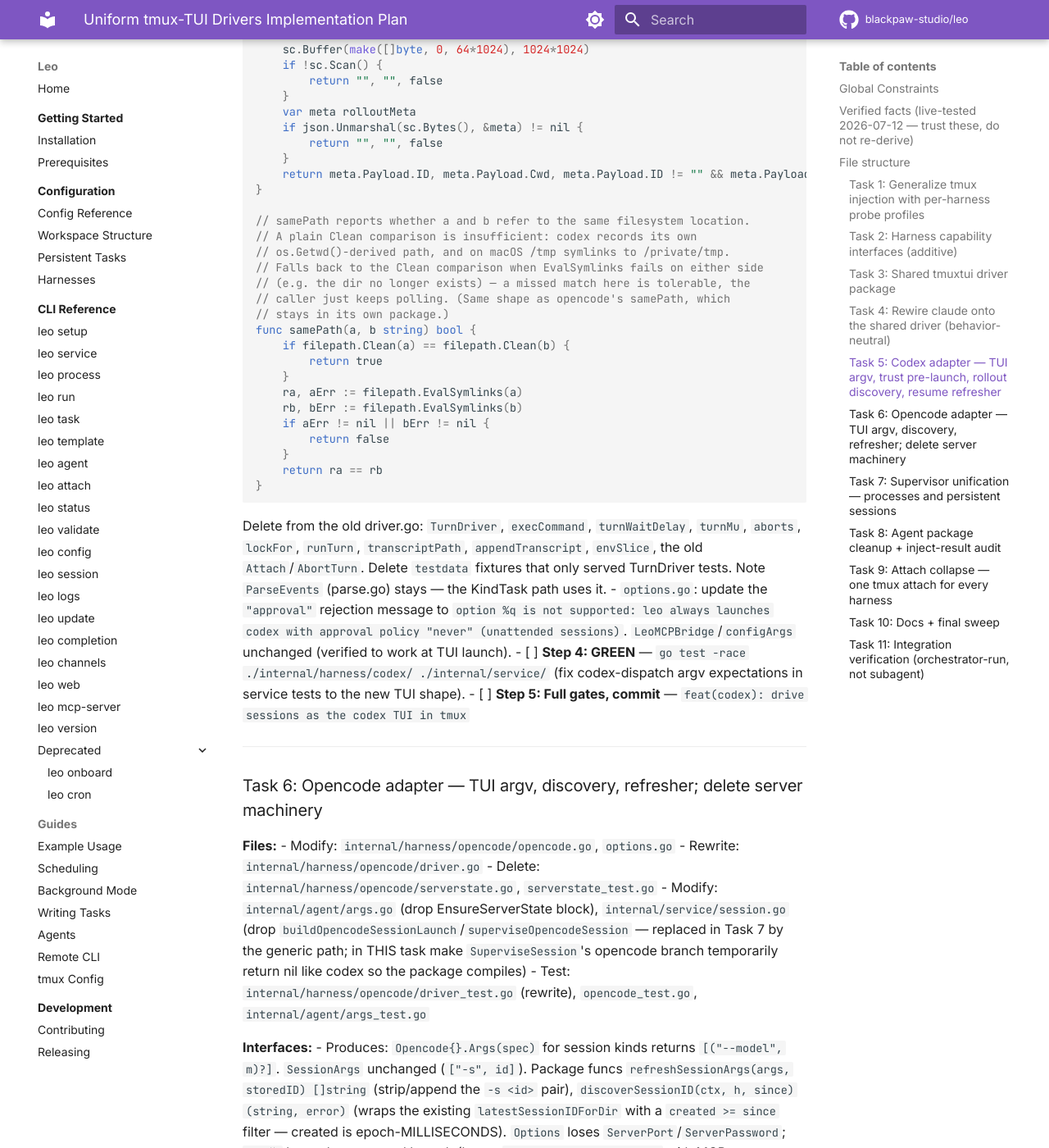
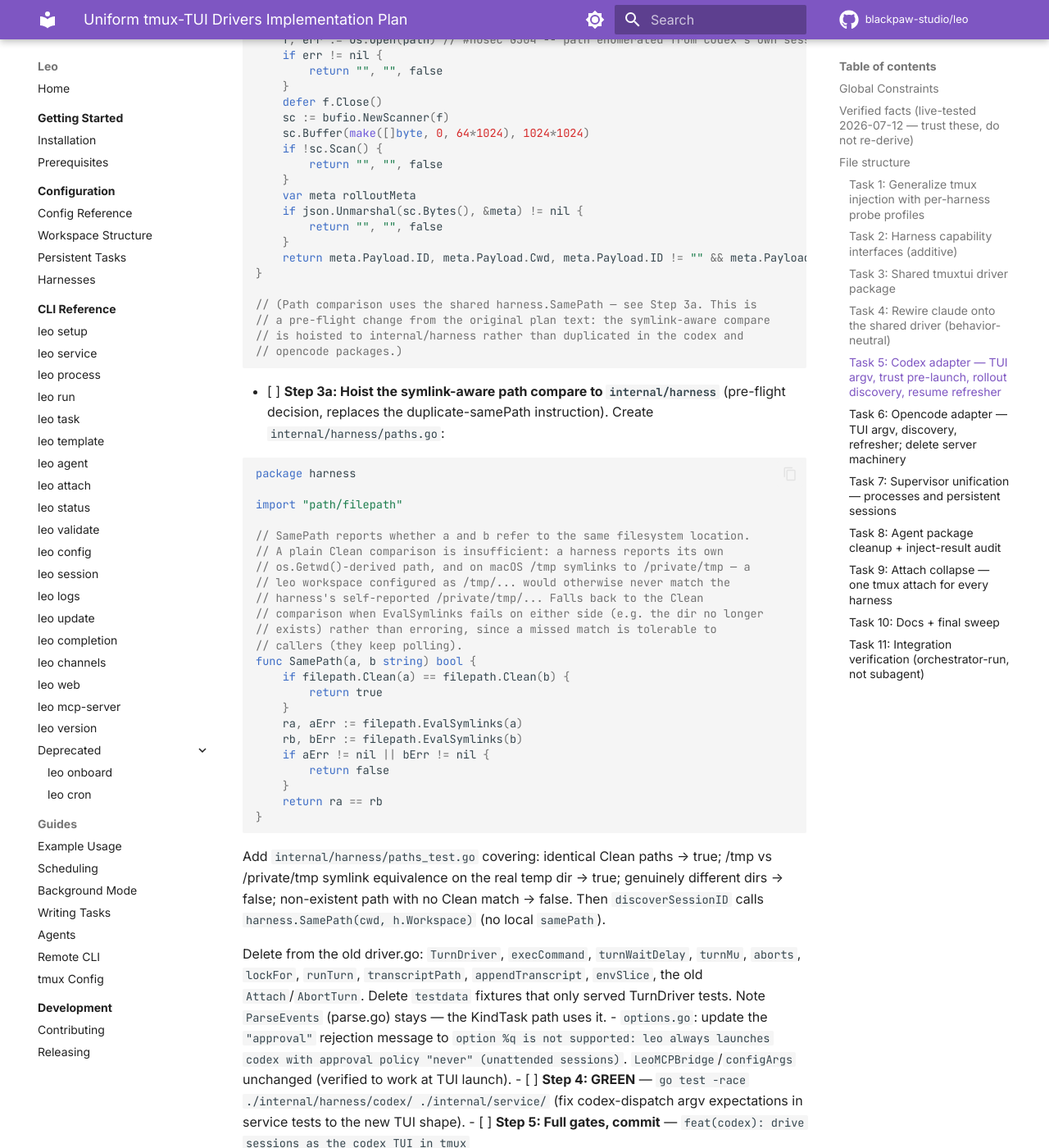
Before and after one commit to blackpaw-studio/leo, an MkDocs documentation site: the page built from docs/superpowers/plans/2026-07-12-uniform-tui-drivers.md, in a window 1280 px wide and 1400 px high, scrolled down 16834 px. Shown: the whole window at 82% size. Built offline with MkDocs 1.6.1 and Material for MkDocs 9.7.7, drawn with Linux system fonts in a browser that asks for light colours; comment, search, counter and statistics services are not loaded; some of the changed text lies outside the part shown.

Commit message:
docs: plan pre-flight fixes (claude-test wording, hoist SamePath)
Claude-Session: https://claude.ai/code/session_01C6Unj8nmJ52WKxfcbj1ZYX

````diff
--- a/docs/superpowers/plans/2026-07-12-uniform-tui-drivers.md
+++ b/docs/superpowers/plans/2026-07-12-uniform-tui-drivers.md
@@ -12,7 +12,7 @@
 
 - Gates on EVERY task commit: `go test -race ./...`, `make lint`, `make e2e` (build-tagged; `go test ./...` does NOT run it), `golangci-lint run ./...` (v2.12.2, brew), `~/go/bin/gosec -exclude=G104,G204,G304,G306,G602,G702,G703,G704 -quiet ./...` — all clean.
 - CI runners have NO tmux and NO harness binaries: tests must stub the existing seams (`injectPromptFn`, `locateTmuxFn`, `execCommand`, `lookPath`, `loopExecCommand`, `supervisedExecFn`) — never invoke real binaries.
-- Existing claude behavior is byte-identical: claude inject/attach/supervise/quick-exit tests pass UNMODIFIED. If a claude test needs changing, stop — the design is being violated.
+- Existing claude BEHAVIOR is byte-identical: claude's behavioral assertions (which dialog→which key, which args→which quick-exit action) and the service-layer supervise/inject tests stay unmodified. Task 4 relocates claude's driver methods into the shared driver, so the claude driver-PACKAGE unit tests may be rewired to the relocated funcs (`DialogKey`, `RecoverQuickExitArgs`, tmuxtui seams) with IDENTICAL expected values. If a behavioral expectation itself must change, stop — the design is being violated. (Pre-flight resolution, 2026-07-12.)
 - Do NOT restart any leo service. Do NOT touch `~/.leo/leo.yaml` or running agents.
 - Commit format `<type>: <description>`, no attribution.
 - Non-persistent scheduled tasks (KindTask) are UNCHANGED for all three harnesses (`claude -p` / `codex exec --json` / `opencode run --format json` + ParseEvents).
@@ -657,7 +657,7 @@ func discoverSessionID(_ context.Context, h harness.SessionHandle, since time.Ti
 			return nil
 		}
 		id, cwd, ok := readRolloutMeta(path)
-		if !ok || !samePath(cwd, h.Workspace) {
+		if !ok || !harness.SamePath(cwd, h.Workspace) {
 			return nil
 		}
 		matches++
@@ -693,14 +693,28 @@ func readRolloutMeta(path string) (id, cwd string, ok bool) {
 	return meta.Payload.ID, meta.Payload.Cwd, meta.Payload.ID != "" && meta.Payload.Cwd != ""
 }
 
-// samePath reports whether a and b refer to the same filesystem location.
-// A plain Clean comparison is insufficient: codex records its own
-// os.Getwd()-derived path, and on macOS /tmp symlinks to /private/tmp.
-// Falls back to the Clean comparison when EvalSymlinks fails on either side
-// (e.g. the dir no longer exists) — a missed match here is tolerable, the
-// caller just keeps polling. (Same shape as opencode's samePath, which
-// stays in its own package.)
-func samePath(a, b string) bool {
+// (Path comparison uses the shared harness.SamePath — see Step 3a. This is
+// a pre-flight change from the original plan text: the symlink-aware compare
+// is hoisted to internal/harness rather than duplicated in the codex and
+// opencode packages.)
+```
+
+- [ ] **Step 3a: Hoist the symlink-aware path compare to `internal/harness`** (pre-flight decision, replaces the duplicate-samePath instruction). Create `internal/harness/paths.go`:
+
+```go
+package harness
+
+import "path/filepath"
+
+// SamePath reports whether a and b refer to the same filesystem location.
+// A plain Clean comparison is insufficient: a harness reports its own
+// os.Getwd()-derived path, and on macOS /tmp symlinks to /private/tmp — a
+// leo workspace configured as /tmp/... would otherwise never match the
+// harness's self-reported /private/tmp/... Falls back to the Clean
+// comparison when EvalSymlinks fails on either side (e.g. the dir no longer
+// exists) rather than erroring, since a missed match is tolerable to
+// callers (they keep polling).
+func SamePath(a, b string) bool {
 	if filepath.Clean(a) == filepath.Clean(b) {
 		return true
 	}
@@ -712,6 +726,8 @@ func samePath(a, b string) bool {
 	return ra == rb
 }
 ```
+
+  Add `internal/harness/paths_test.go` covering: identical Clean paths → true; /tmp vs /private/tmp symlink equivalence on the real temp dir → true; genuinely different dirs → false; non-existent path with no Clean match → false. Then `discoverSessionID` calls `harness.SamePath(cwd, h.Workspace)` (no local `samePath`).
 
   Delete from the old driver.go: `TurnDriver`, `execCommand`, `turnWaitDelay`, `turnMu`, `aborts`, `lockFor`, `runTurn`, `transcriptPath`, `appendTranscript`, `envSlice`, the old `Attach`/`AbortTurn`. Delete `testdata` fixtures that only served TurnDriver tests. Note `ParseEvents` (parse.go) stays — the KindTask path uses it.
   - `options.go`: update the `"approval"` rejection message to `option %q is not supported: leo always launches codex with approval policy "never" (unattended sessions)`. `LeoMCPBridge`/`configArgs` unchanged (verified to work at TUI launch).
@@ -764,7 +780,7 @@ func (Opencode) Driver() harness.SessionDriver {
 }
 ```
 
-  - `driver.go`: keep `execCommand` seam, `latestSessionIDForDir` (add a `sinceMillis int64` parameter filtering `e.Created >= sinceMillis`), and `samePath`. Add `refreshSessionArgs`, `recoverQuickExitArgs`, `discoverSessionID` (thin wrapper: `latestSessionIDForDir(ctx, h.Workspace, since.UnixMilli())`, returning `("", nil)` on no match). Delete: `ServerDriver`, `lookPath`, `turnMu`, `aborts`, `lockFor`, health-poll machinery, `Inject`, `Attach`, `Start`, `AbortTurn`, `waitForHealth`, `isHealthy`, `serverBasicAuthUser`, `turnWaitDelay`.
+  - `driver.go`: keep `execCommand` seam and `latestSessionIDForDir` (add a `sinceMillis int64` parameter filtering `e.Created >= sinceMillis`). DELETE the local `samePath` and switch its call site in `latestSessionIDForDir` to `harness.SamePath` (hoisted to internal/harness in Task 5 Step 3a); drop `samePath`'s own test. Add `refreshSessionArgs`, `recoverQuickExitArgs`, `discoverSessionID` (thin wrapper: `latestSessionIDForDir(ctx, h.Workspace, since.UnixMilli())`, returning `("", nil)` on no match). Delete: `ServerDriver`, `lookPath`, `turnMu`, `aborts`, `lockFor`, health-poll machinery, `Inject`, `Attach`, `Start`, `AbortTurn`, `waitForHealth`, `isHealthy`, `serverBasicAuthUser`, `turnWaitDelay`.
   - `options.go`: delete `ServerPort`/`ServerPassword` fields and `Env()`'s password branch; update doc comments.
   - `internal/agent/args.go`: in the `opencodeharness.Options` case delete the `EnsureServerState` block (keep the LeoMCP bridge wiring); fix its doc comment.
   - `internal/service/session.go`: change `SuperviseSession`'s `case "opencode":` to `return nil` (temporary — Task 7 replaces both non-claude branches with the generic loop) and delete `buildOpencodeSessionLaunch` + `superviseOpencodeSession` + their tests.
````
